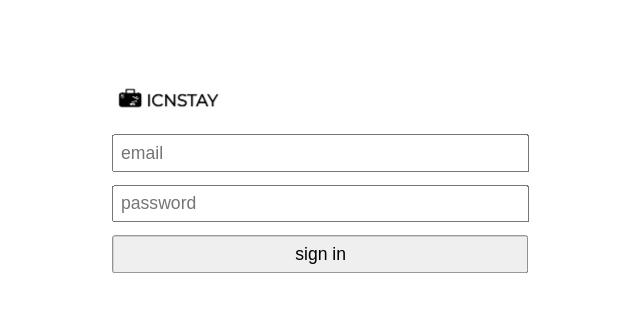
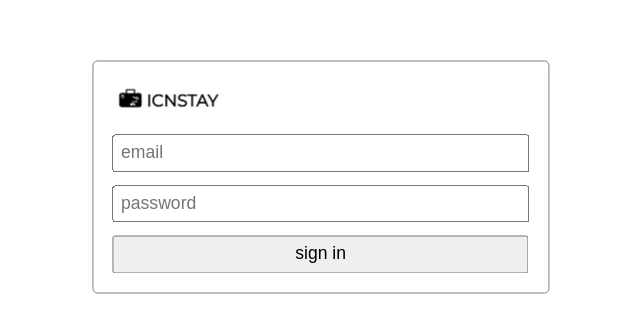
Before and after one commit to Mubarmig/test, a React (Create React App) app in the folder client/: page /signin in a window 1280 px wide. Shown: the part 223-556 px from the top of the page, without its empty margins (319-959 px from the left). Built offline with nearby package versions, Linux system fonts and the light colour scheme; the HTML template or start-up script is replaced by a standard one.

Commit message:
FIXED: signin feature

```diff
--- a/client/src/pages/SignIn.js
+++ b/client/src/pages/SignIn.js
@@ -5,11 +5,14 @@ import styled, { createGlobalStyle } from "styled-components";
 import logo from '../data/logo.png';
 
 const LoginContainer = styled.div`
+  border: 1px solid gray;
+  border-radius: 5px;
   margin: 0;
   position: absolute;
   top: 50%;
   left: 50%;
   transform: translate(-50%, -50%);
+  padding: 0.8rem;
 `;
 
 const LoginInput = styled.input`
```
